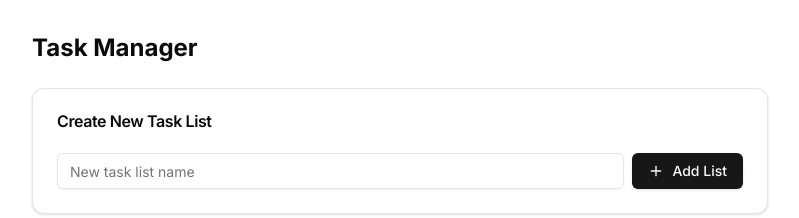
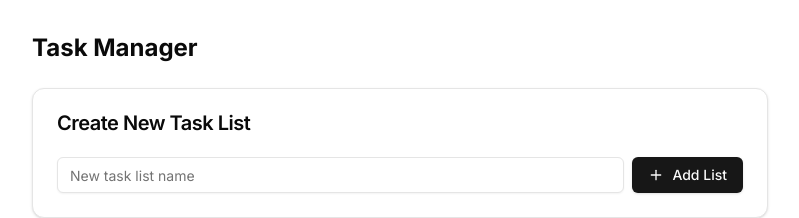
Before and after one commit to aleksiliu/task-manager, a Next.js app: page / in a window 1280 px wide. Shown: the top 218 px of the page, without its empty margins (240-1039 px from the left). Built offline with nearby package versions, Linux system fonts and the light colour scheme.

Commit message:
update size

```diff
--- a/components/ui/card.tsx
+++ b/components/ui/card.tsx
@@ -15,7 +15,7 @@ CardHeader.displayName = 'CardHeader';
 
 const CardTitle = React.forwardRef<HTMLHeadingElement, React.HTMLAttributes<HTMLHeadingElement>>(
   ({ className, ...props }, ref) => (
-    <h2 ref={ref} className={cn('font-semibold leading-none tracking-tight', className)} {...props} />
+    <h2 ref={ref} className={cn('text-xl font-semibold leading-none tracking-tight', className)} {...props} />
   )
 );
 CardTitle.displayName = 'CardTitle';
```
